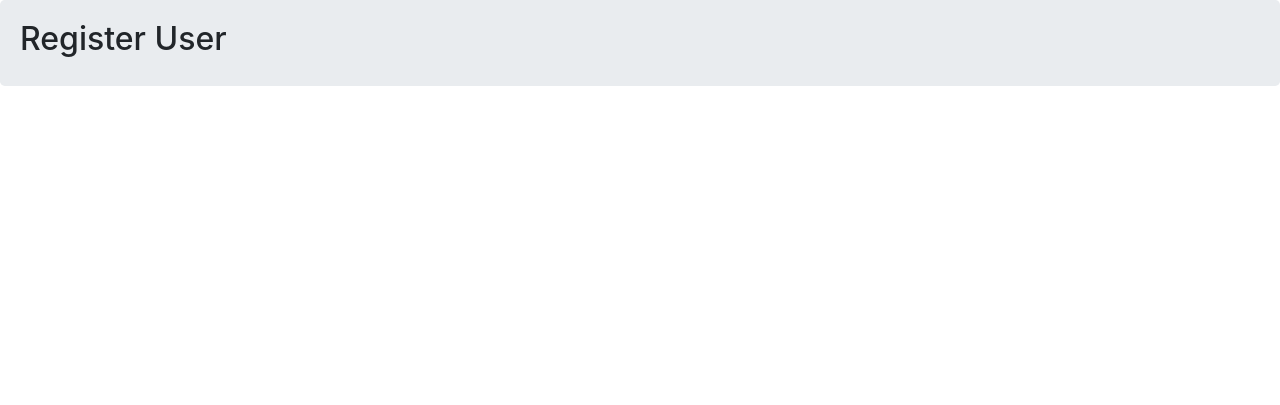
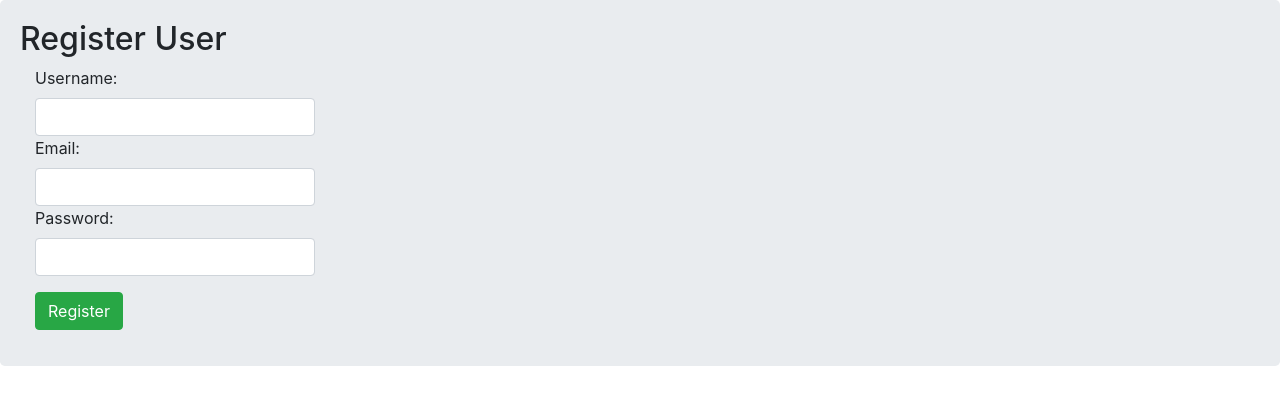
Before and after one commit to mo4wez/django_social_media, a Django app: page /account/register/ in a window 1280 px wide. Shown: the part 56-461 px from the top of the page. Run offline with Django 5.2, Linux system fonts and the light colour scheme; parts of the project's set-up code (start-up, migrations or seed data) failed here and were passed over; some libraries are stand-ins or nearby versions.

Commit message:
add register form, template, view

```diff
--- /dev/null
+++ b/account/forms.py
@@ -0,0 +1,7 @@
+from django import forms
+
+
+class UserRegisterationForm(forms.Form):
+    username = forms.CharField(widget=forms.TextInput(attrs={'class':'form-control',}))
+    email = forms.EmailField(widget=forms.EmailInput(attrs={'class':'form-control',}))
+    password = forms.CharField(widget=forms.PasswordInput(attrs={'class':'form-control',}))
--- a/account/templates/account/register.html
+++ b/account/templates/account/register.html
@@ -4,4 +4,9 @@
 
 {% block content %}
     <h2>Register User</h2>
+    <form action="" method="post" class="col-md-3">
+        {% csrf_token %}
+        {{form}}
+        <button class="btn btn-success my-3" type="submit">Register</button>
+    </form>
 {% endblock content %}
--- a/account/views.py
+++ b/account/views.py
@@ -1,9 +1,12 @@
 from django.shortcuts import render
 from django.views import View
 
+from .forms import UserRegisterationForm
+
 class RegisterView(View):
     def get(self, request):
-        return render(request, 'account/register.html')
+        form = UserRegisterationForm()
+        return render(request, 'account/register.html', {'form': form})
 
     def post(self, request):
         pass
```
